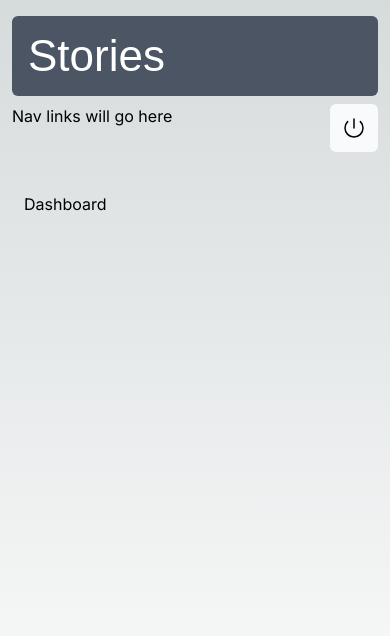
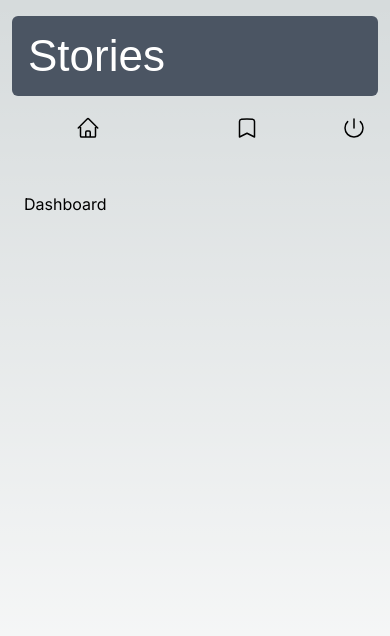
Before and after one commit to azizx018/stories, a Next.js app in the folder my-stories/: page /dashboard in a window 390 px wide. Shown: the top 636 px of the page. Built offline with nearby package versions, Linux system fonts and the light colour scheme; a web font is replaced by a local one.

Commit message:
nav bar styling

```diff
--- a/my-stories/app/ui/dashboard/nav-links.tsx
+++ b/my-stories/app/ui/dashboard/nav-links.tsx
@@ -8,7 +8,7 @@ import clsx from 'clsx';
 //Map the links to dispaly them in the sidNav
 
 const links = [
-    {name: 'Home', href: '/dashboard', icon: HomeIcon},
+    { name: 'Home', href: '/dashboard', icon: HomeIcon },
     {
         name: 'My Books',
         href: '/dashboard/my-books',
@@ -28,13 +28,13 @@ export default function NavLinks() {
                         key={link.name}
                         href={link.href}
                         className={clsx(
-                        'flex h-[48px] grow items-center justify-center gap-2 rounded-md bg-gray-50 p-3 text-sm font-medium hover:bg-sky-100 hover:text-blue-600 md:flex-none md:justify-start md:p-2 md:px-3',
+                            'flex h-[48px] grow items-center justify-center gap-2 rounded-md bg-black-50 p-3 text-sm font-medium hover:bg-gray-100 hover:text-gray-600 md:flex-none md:justify-start md:p-2 md:px-3',
                             {
-                            'bg-sky-100 text gray-600': pathname === link.href,
+                                'bg-black-100 text gray-600': pathname === link.href,
                             },
                         )}
                     >
-                        <LinkIcon className="w-6"/>
+                        <LinkIcon className="w-6" />
                         <p className="hidden md:block">{link.name}</p>
                     </Link>
                 );
--- a/my-stories/app/ui/dashboard/sidenav.tsx
+++ b/my-stories/app/ui/dashboard/sidenav.tsx
@@ -1,6 +1,7 @@
 import Link from "next/link";
 import BookLogo from "../book-logo";
 import { PowerIcon } from "@heroicons/react/24/outline";
+import NavLinks from "./nav-links";
 
 export default function SideNav() {
     return(
@@ -9,15 +10,16 @@ export default function SideNav() {
                 className="mb-2 flex h-20 items-end justify-start rounded-md bg-gray-600 p-4 md:h-40"
                 href={"/"}
                 >
-                <div className="w-32 text-white md:w-40">
+                <div className="w-32 text-gray md:w-40">
                     <BookLogo/>
                 </div>
             </Link>
             <div className="flex grow flex-row justify-between space-x-2 md:flex-col md:space-x-0 md:space-y-2">
-                <p>Nav links will go here</p>
-                <div className="hidden h-auto w-full grow rounded-md bg-gray-50 md:block"></div>
+
+                <NavLinks />
+                <div className="hidden h-auto w-full grow rounded-md bg-black-50 md:block"></div>
                     <form>
-                        <button className="flex h-[48px] w-full grow items-center justify-center gap-2 rounded-md bg-gray-50 p-3 text-sm font-medium hover:bg-sky-100 hover:text-gray-600 md:flex-none md:justify-start md:p-2 md:px-3">
+                        <button className="flex h-[48px] w-full grow items-center justify-center gap-2 rounded-md bg-black-50 p-3 text-sm font-medium hover:bg-gray-100 hover:text-gray-600 md:flex-none md:justify-start md:p-2 md:px-3">
                             <PowerIcon className="w-6"/>
                             <div className="hidden md:block">Sign Out</div>
                         </button>
```
Lines whose indentation alone changed are shown as unchanged.
